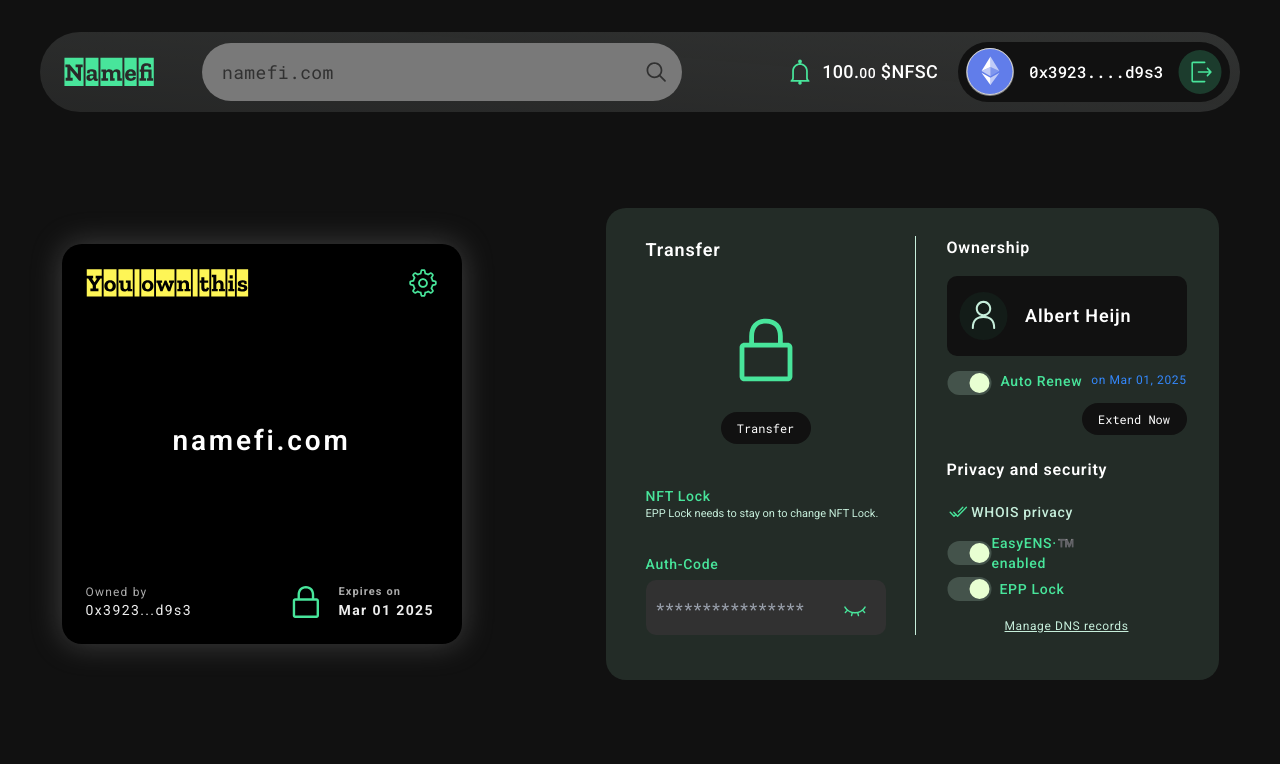
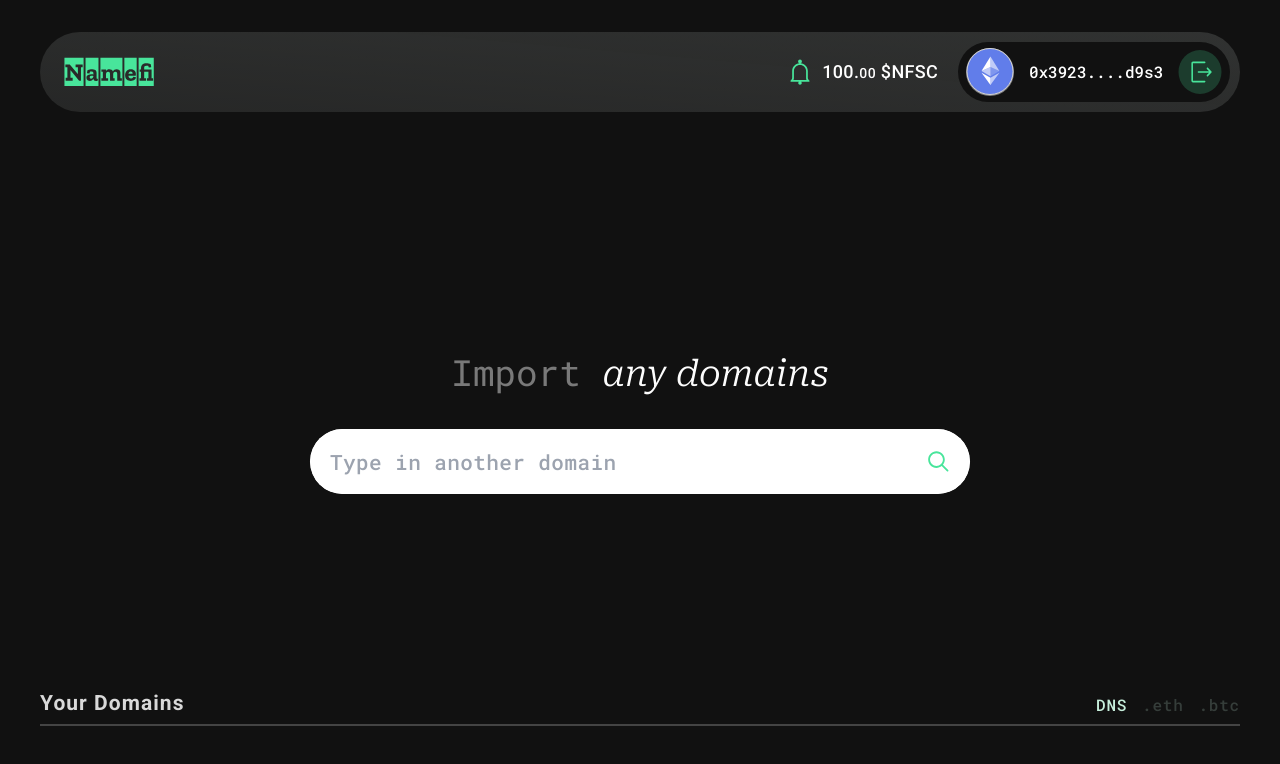
Before and after one commit to d3servelabs/namefi-storybook, a React (Vite) app: page / in a window 1280 px wide. Shown: the top 764 px of the page. Built offline with nearby package versions, Linux system fonts and the light colour scheme.

Commit message:
some updates

```diff
--- a/src/HomePage10.tsx
+++ b/src/HomePage10.tsx
@@ -2,12 +2,14 @@ import React from 'react'
 import { Home } from './components/homepage10/Home'
 import { Header } from './components/homepage10/Header'
 import './App.css'
+import { PageLayout } from './components/PageLayout'
 
 export const HomePage10 = () => {
   return (
     <div className='containers bg-[#111] relative pt-10'>
-          <Header />
-          <Home />
+        <PageLayout>
+            <Home />
+        </PageLayout>
     </div>
   )
 }
--- a/src/HomePage8.tsx
+++ b/src/HomePage8.tsx
@@ -2,12 +2,14 @@ import React from 'react'
 import { Header } from './components/homepage8/Header'
 import { Home } from './components/homepage8/Home'
 import './App.css'
+import { PageLayout } from './components/PageLayout'
 
 export const Homepage8 = () => {
   return (
     <div className='containers bg-[#111] relative pt-8'>
-        <Header />
-        <Home />
+        <PageLayout>
+          <Home />
+        </PageLayout>
     </div>
   )
 }
--- a/src/components/Headers.tsx
+++ b/src/components/Headers.tsx
@@ -1,6 +1,6 @@
 import React from "react"
 
-export const Headers = () => {
+export const Headers = ({}) => {
   return (
     <header className="cont header relative h-[80px] pl-6 pr-[10px] lg:rounded-[50px] ">
         <div className="relative w-full h-full m-0 flex justify-between items-center">
--- /dev/null
+++ b/src/components/PageLayout.tsx
@@ -0,0 +1,13 @@
+import React from 'react'
+import { Headers } from './Headers'
+
+export const PageLayout = ({children}) => {
+  return (
+    <div>
+        <Headers  />
+        <main>
+            {children}
+        </main>
+    </div>
+  )
+}
--- a/src/main.tsx
+++ b/src/main.tsx
@@ -17,8 +17,8 @@ ReactDOM.createRoot(document.getElementById('root')!).render(
     {/* <Homepage3 /> */}
     {/* <Homepage4 /> */}
     {/* <Homepage5 /> */}
-    <Homepage6 />
+    {/* <Homepage6 /> */}
     {/* <HomePage10 /> */}
-    {/* <Homepage8 /> */}
+    <Homepage8 />
   </React.StrictMode>,
 )
```
